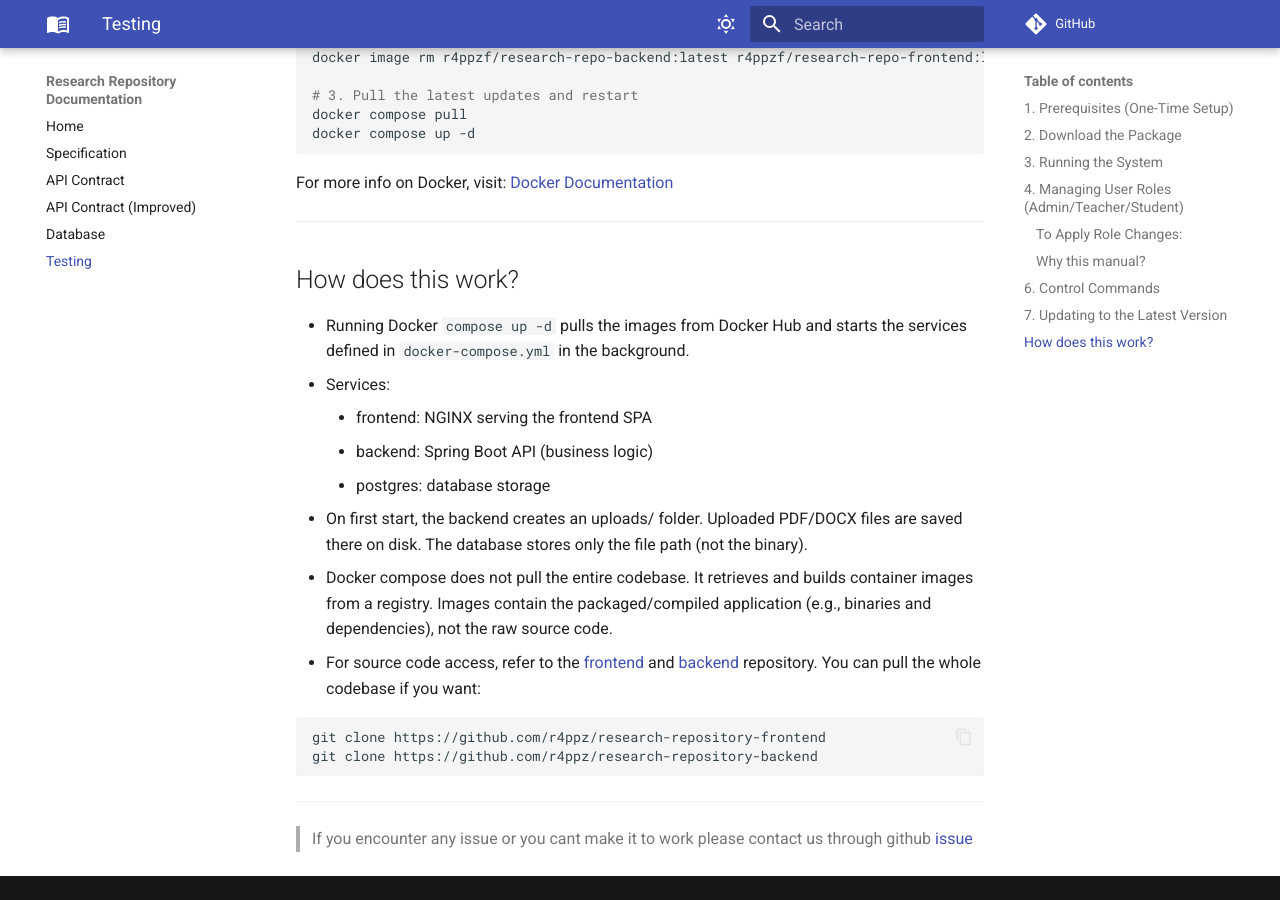
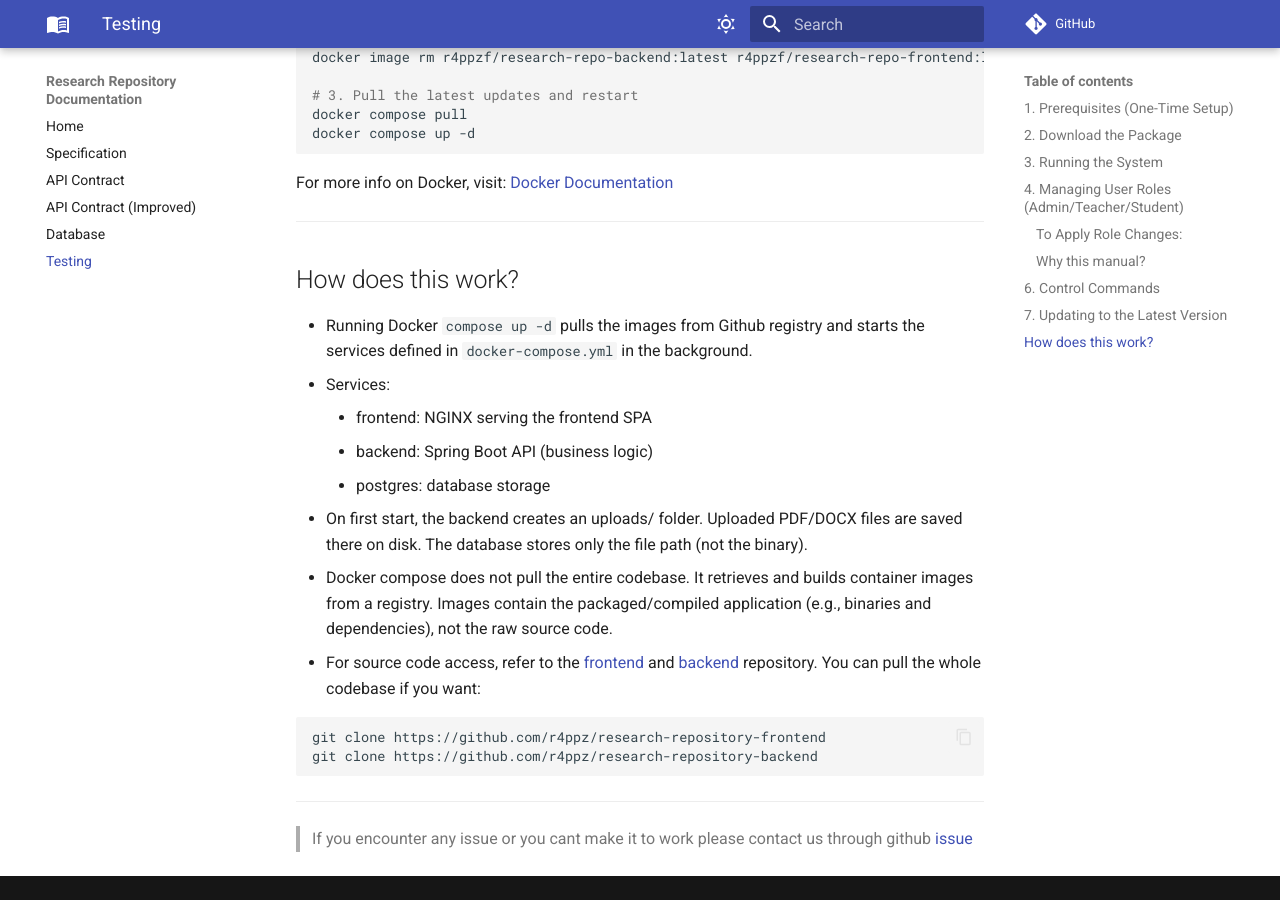
Before and after one commit to r4ppz/research-repo-docs, an MkDocs documentation site: the page built from docs/testing.md, in a window 1280 px wide and 900 px high, scrolled down 2398 px. Built offline with MkDocs 1.6.1 and Material for MkDocs 9.7.7, drawn with Linux system fonts in a browser that asks for light colours; comment, search, counter and statistics services are not loaded.

Commit message:
fix: registry clarification n add MIT link

```diff
--- a/docs/testing.md
+++ b/docs/testing.md
@@ -96,7 +96,7 @@ For more info on Docker, visit: [Docker Documentation](https://docs.docker.com/)
 
 ## How does this work?
 
-- Running Docker `compose up -d` pulls the images from Docker Hub and starts the services defined in `docker-compose.yml` in the background.
+- Running Docker `compose up -d` pulls the images from Github registry and starts the services defined in `docker-compose.yml` in the background.
 - Services:
     - frontend: NGINX serving the frontend SPA
     - backend: Spring Boot API (business logic)
```
Also changed, not shown: docs/index.md (+1 -1 lines).
